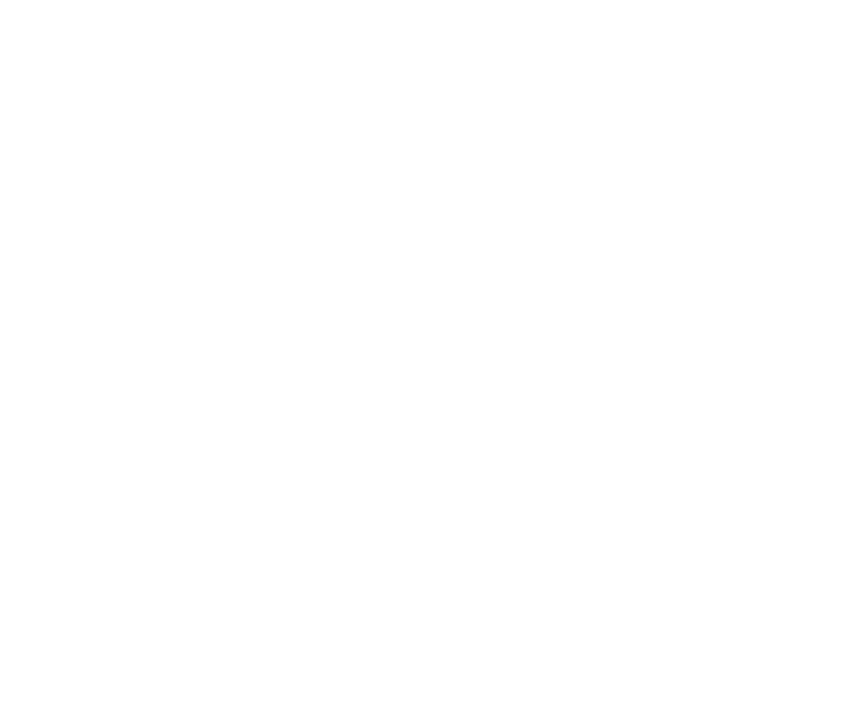
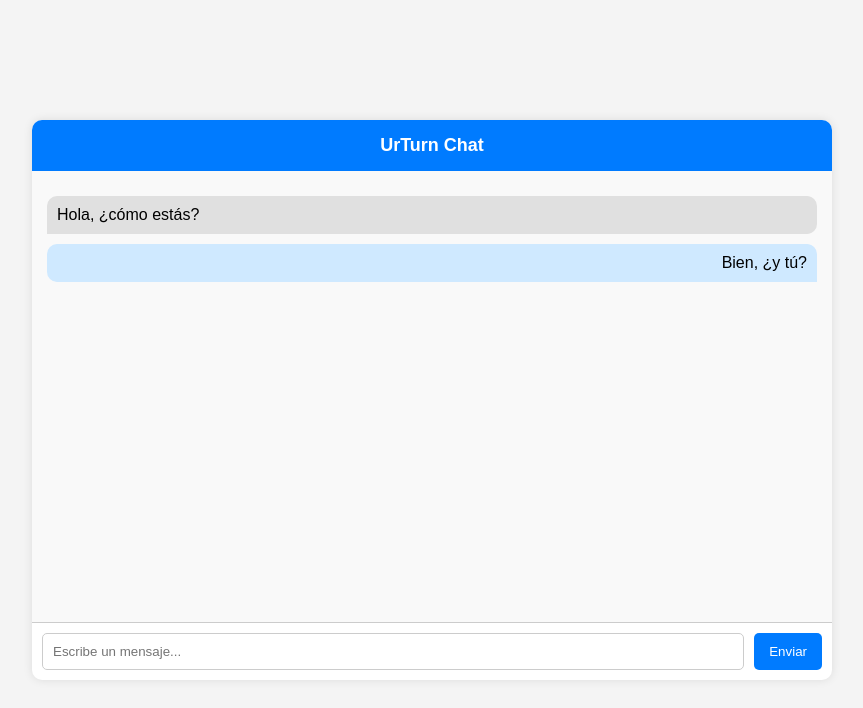
Before and after one commit to ZenelXO/UrTurn, a plain HTML site: page src/chat/chat.html in a window 1280 px wide. Shown: the whole page, without its empty margins (208-1071 px from the left). Drawn offline with Linux system fonts and the light colour scheme.

Commit message:
First version of the chat finished

```diff
--- a/src/chat/chat.html
+++ b/src/chat/chat.html
@@ -0,0 +1,38 @@
+<!DOCTYPE html>
+<html lang="es">
+<head>
+  <meta charset="UTF-8" />
+  <meta name="viewport" content="width=device-width, initial-scale=1.0" />
+  <title>Chat con Alguien</title>
+  <link rel="stylesheet" href="../../styles-sheets/chat/chat.css" />
+</head>
+<body>
+  <div class="chat-container">
+    <div class="chat-header">UrTurn Chat</div>
+    <div class="chat-box" id="chat-box">
+      <div class="message left">Hola, ¿cómo estás?</div>
+      <div class="message right">Bien, ¿y tú?</div>
+    </div>
+    <div class="chat-input">
+      <input type="text" id="message-input" placeholder="Escribe un mensaje..." />
+      <button onclick="sendMessage()">Enviar</button>
+    </div>
+  </div>
+
+  <script>
+    function sendMessage() {
+      const input = document.getElementById("message-input");
+      const message = input.value.trim();
+      if (message !== "") {
+        const chatBox = document.getElementById("chat-box");
+        const newMessage = document.createElement("div");
+        newMessage.className = "message right";
+        newMessage.textContent = message;
+        chatBox.appendChild(newMessage);
+        input.value = "";
+        chatBox.scrollTop = chatBox.scrollHeight;
+      }
+    }
+  </script>
+</body>
+</html>
--- a/styles-sheets/chat/chat.css
+++ b/styles-sheets/chat/chat.css
@@ -0,0 +1,88 @@
+body {
+    font-family: Arial, sans-serif;
+    background-color: #f4f4f4;
+    margin: 0;
+    padding: 0;
+    display: flex;
+    height: 100vh;
+    justify-content: center;
+    align-items: center;
+  }
+
+  .chat-container {
+    background: #ffffff;
+    border-radius: 10px;
+    box-shadow: 0 0 10px rgba(0, 0, 0, 0.1);
+    width: 100vh;
+    height: 70vh;
+    display: flex;
+    flex-direction: column;
+    overflow: hidden;
+  }
+
+  .chat-header {
+    background: #007bff;
+    color: white;
+    padding: 15px;
+    font-size: 18px;
+    font-weight: bold;
+    text-align: center;
+  }
+
+  .chat-box {
+    flex-grow: 1;
+    padding: 15px;
+    overflow-y: auto;
+    background-color: #f9f9f9;
+  }
+
+  .message {
+    margin: 10px 0;
+    padding: 10px;
+    max-width: 100%;
+    word-wrap: break-word;
+  }
+
+  .message.left {
+    background-color: #e0e0e0;
+    align-self: flex-start;
+    border-top-right-radius: 10px;
+    border-top-left-radius: 10px;
+    border-bottom-right-radius: 10px;
+  }
+
+  .message.right {
+    background-color: #cfe9ff;
+    align-self: flex-end;
+    text-align: right;
+    border-top-right-radius: 10px;
+    border-top-left-radius: 10px;
+    border-bottom-left-radius: 10px;
+  }
+
+  .chat-input {
+    display: flex;
+    border-top: 1px solid #ccc;
+    padding: 10px;
+  }
+
+  .chat-input input {
+    flex: 1;
+    padding: 10px;
+    border: 1px solid #ccc;
+    border-radius: 5px;
+  }
+
+  .chat-input button {
+    background-color: #007bff;
+    color: white;
+    border: none;
+    margin-left: 10px;
+    padding: 10px 15px;
+    border-radius: 5px;
+    cursor: pointer;
+  }
+
+  .chat-input button:hover {
+    background-color: #0056b3;
+  }
--- a/styles-sheets/profile/profile.css
+++ b/styles-sheets/profile/profile.css
@@ -57,6 +57,10 @@ body {
     font-size: 15px;
     border-radius: 10px;
     background-color: white;
+}
+
+.saveButton:hover{
+    cursor: pointer;
 }
 
 .leftProfile{
```
Also changed, not shown: src/chat/chat.js (added).
